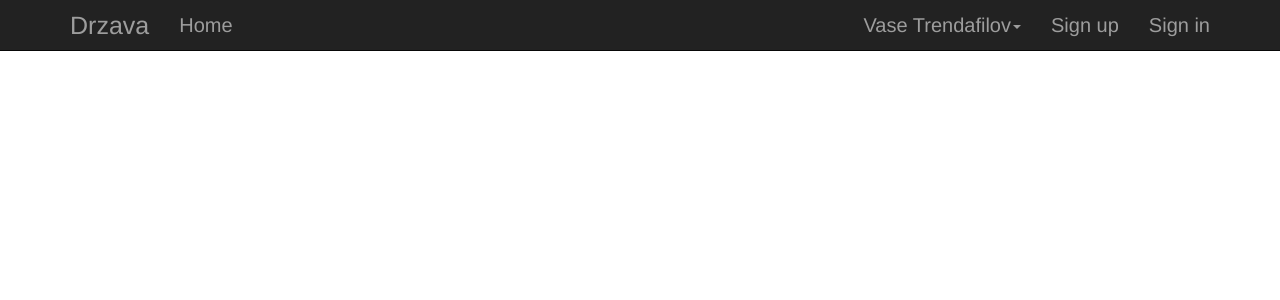
After one commit to vasetrendafilov/the_underworld, a PHP site: template resources/views/templates/app.twig in a window 1280 px wide. The commit adds this page. Shown: the top 300 px of the page. Run offline with PHP 8.4, Linux system fonts and the light colour scheme; the template is opened without the code that fills it, so the values that code supplies are empty; some libraries are stand-ins or nearby versions.

Commit message:
base homepage i views

```diff
--- /dev/null
+++ b/resources/css/app.css
@@ -0,0 +1,11 @@
+body{
+  padding-top: 80px;
+  padding-bottom: 40px;
+}
+#drzava{
+
+  font-size: 25px;
+}
+#navbar{
+  font-size: 20px;
+}
--- a/resources/views/home.twig
+++ b/resources/views/home.twig
@@ -1 +1,4 @@
-homecasc
+{%extends 'templates/app.twig'%}
+{% block content %}
+    vase
+{% endblock %}
--- /dev/null
+++ b/resources/views/templates/app.twig
@@ -0,0 +1,25 @@
+{# empty Twig template #}
+<!DOCTYPE html>
+<html lang="en">
+    <head>
+        <meta charset="utf-8">
+        <title>site</title>
+        <!-- Latest compiled and minified CSS -->
+<link rel="stylesheet" href="https://maxcdn.bootstrapcdn.com/bootstrap/3.3.7/css/bootstrap.min.css"
+      integrity="sha384-BVYiiSIFeK1dGmJRAkycuHAHRg32OmUcww7on3RYdg4Va+PmSTsz/K68vbdEjh4u" crossorigin="anonymous">
+    <link rel="stylesheet" href="{{base_url() }}/../resources/css/app.css">
+    </head>
+    <body>
+
+    <div class="container">
+        {%include 'templates/partials/navigation.twig' %}
+         {% block content %} {% endblock %}
+    </div>
+
+    <script src="https://ajax.googleapis.com/ajax/libs/jquery/1.12.4/jquery.min.js"></script>
+
+<!-- Latest compiled and minified JavaScript -->
+    <script src="https://maxcdn.bootstrapcdn.com/bootstrap/3.3.7/js/bootstrap.min.js"
+    integrity="sha384-Tc5IQib027qvyjSMfHjOMaLkfuWVxZxUPnCJA7l2mCWNIpG9mGCD8wGNIcPD7Txa" crossorigin="anonymous"></script>
+    </body>
+</html>
--- /dev/null
+++ b/resources/views/templates/partials/navigation.twig
@@ -0,0 +1,29 @@
+<nav class="navbar navbar-inverse navbar-fixed-top">
+    <div class="container">
+        <div class="navbar-header">
+            <button type="button" class="navbar-toggle collapsed" data-toggle="collapse" data-target="#navbar" aria-expanded="false" aria-controls="navbar">
+                <span class="sr-only">Toggle navigation</span>
+                <span class="icon-bar"></span>
+                <span class="icon-bar"></span>
+                <span class="icon-bar"></span>
+            </button>
+            <a class="navbar-brand" id="drzava"href="#">Drzava</a>
+        </div>
+        <div id="navbar" class="collapse navbar-collapse">
+            <ul class="nav navbar-nav">
+                <li><a href="#">Home</a></li>
+            </ul>
+            <ul class="nav navbar-nav navbar-right">
+                    <li class="dropdown">
+                        <a href="#" class="dropdown-toggle" data-toggle="dropdown" role="button" aria-haspopup="true" aria-expanded="false">Vase Trendafilov<span class="caret"></span></a>
+                        <ul class="dropdown-menu">
+                            <li><a href="#">Change password</a></li>
+                            <li><a href="#">Sign out</a></li>
+                        </ul>
+                    </li>
+                    <li><a href="#">Sign up</a></li>
+                    <li><a href="#">Sign in</a></li>
+            </ul>
+        </div>
+    </div>
+</nav>
```
Also changed, not shown: resources/views/templates/partials/partials.twig (added, +13 -0 lines).
